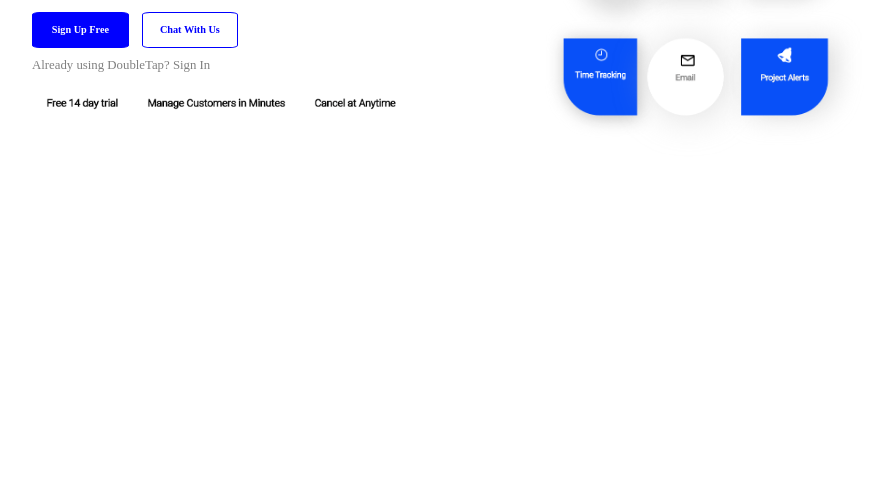
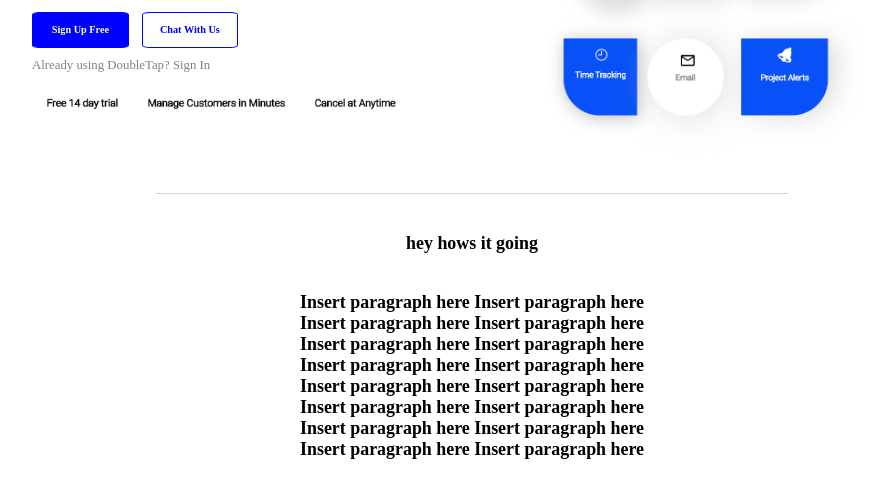
Before and after one commit to CameronBBailey/Week_1_Project, a plain HTML site: page howitworks.html in a window 1280 px wide. Shown: the part 282-780 px from the top of the page, without its empty margins (168-1040 px from the left). Drawn offline with Linux system fonts and the light colour scheme.

Commit message:
Textbody structure setup

```diff
--- a/css/howitwork.css
+++ b/css/howitwork.css
@@ -10,7 +10,7 @@ height: 30vw;
 .focusbox{
     display: flex;
     flex-direction: column;
-    height: 40vw;
+    height: 30vw;
     width: 30%;
     margin-left: 15vw;
     margin-right: 10vw;
@@ -97,9 +97,10 @@ height: 30vw;
     font-weight: bold;
 }
 .dividerline{
-    background-color: grey;
+    background-color: lightgray;
     height: 1px;
-    display: flex;
+    width: 50%;
+
 }
 
 #first{
@@ -107,3 +108,39 @@ height: 30vw;
     height: 1.2vw;
     margin: auto;
 }
+
+.page{
+    display: flex;
+    flex-direction: column;
+}
+
+.mainbody{
+    display: flex;
+    flex-direction: column;
+    justify-content: center;
+    align-items: center;
+    text-align: center;
+}
+
+.bluebox{
+    display: flex;
+}
+
+.imgbox{
+    display: flex
+}
+
+.blueboxtext{
+    display: flex;
+}
+
+.bodytext{
+    display: flex;
+    font-size: 1.4vw;
+    color: black;
+    margin-top: 3vw;
+    width: 30%;
+    text-align: center;
+    justify-content: center;
+    font-weight: bold;
+}
--- a/howitworks.html
+++ b/howitworks.html
@@ -8,6 +8,7 @@
     <link rel="stylesheet" href="/css/howitwork.css">
 </head>
 <body>
+<div class="page">
     <div class="header">
     <div class="focusbox">
         <div class="titlebox">
@@ -36,9 +37,14 @@
     <div class="boxofdoom">
         <img src="img/Header-Side.png">
     </div>
+
+</div>
+<div class="mainbody">
     <div class="dividerline"></div>
-    </div>
-
+    <div class="bodytext">hey hows it going</div>
+    <div class="bodytext">Insert paragraph here Insert paragraph here Insert paragraph here Insert paragraph here Insert paragraph here Insert paragraph here Insert paragraph here Insert paragraph here Insert paragraph here Insert paragraph here Insert paragraph here Insert paragraph here Insert paragraph here Insert paragraph here Insert paragraph here Insert paragraph here </div>
+</div>
+</div>
 
 
 
```
